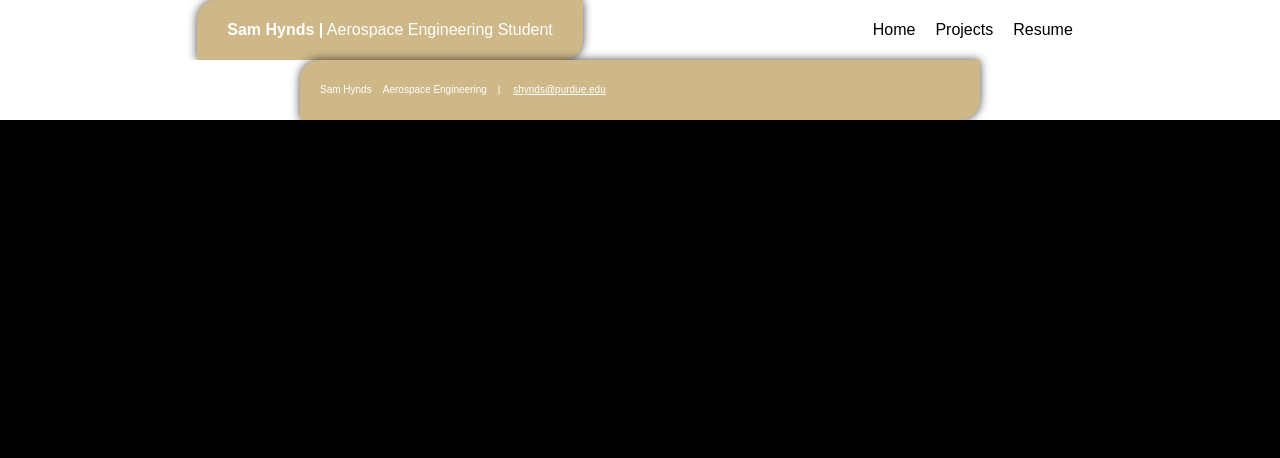
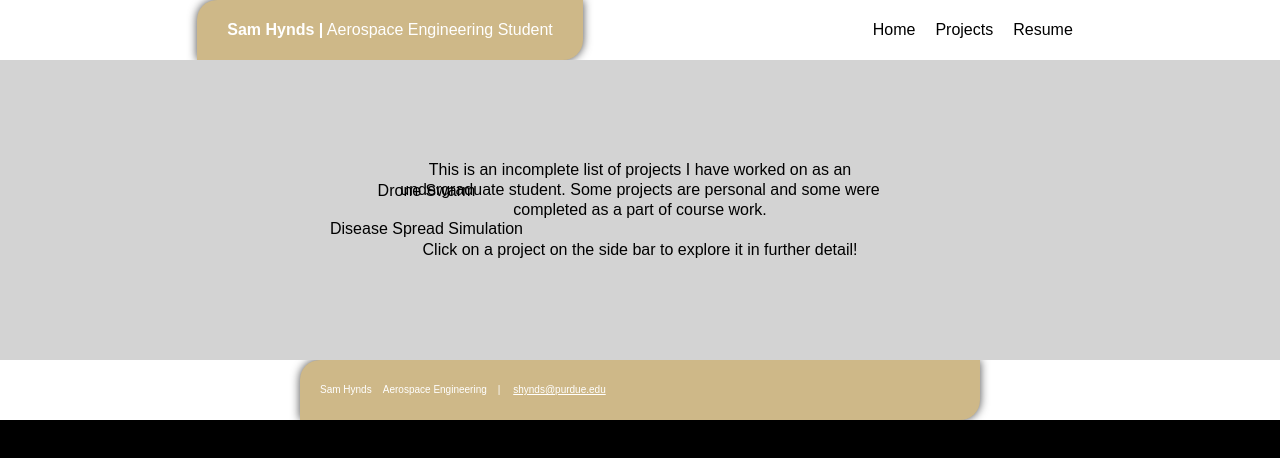
Before and after one commit to shynds765/portfolio, a plain HTML site: page projects.html in a window 1280 px wide. Drawn offline with Linux system fonts and the light colour scheme.

Commit message:
Added Projects Summary

```diff
--- /dev/null
+++ b/projects.css
@@ -0,0 +1,19 @@
+#projects {
+    display: flex;
+    flex-direction: row;
+    height: 300px;
+    background: lightgrey;
+    z-index: 1;
+}
+
+#project-list {
+    position: absolute;
+    left: 25%;
+}
+
+#projects-summary {
+    max-width: 500px;
+    position: absolute;
+    text-align: center;
+    line-height: 20px;
+}
--- a/projects.html
+++ b/projects.html
@@ -3,6 +3,7 @@
     <head>
         <title>Sam Hynds | Projects</title>
         <link rel="stylesheet" href="style.css">
+        <link rel="stylesheet" href="projects.css">
     </head>
     <body>
         <div id="header">
@@ -15,6 +16,17 @@
                 <a class="menu-link" href="index.html">Home</a>
             </div>
         </div>
+        <div class="section" id="projects">
+            <div class="vertical-menu" id="project-list">
+                <a class="menu-link">Drone Swarm</a>
+                <a class="menu-link">Disease Spread Simulation</a>
+            </div>
+            <p id="projects-summary">
+                This is an incomplete list of projects I have worked on as an undergraduate student.
+                Some projects are personal and some were completed as a part of course work.<br><br>
+                Click on a project on the side bar to explore it in further detail!
+            </p>
+        </div>
         <div id="footer">
             <div id="banner-footer" class="banner">Sam Hynds&nbsp;&nbsp;&nbsp;&nbsp;Aerospace Engineering&nbsp;&nbsp;&nbsp;&nbsp;|
                 <a href="mailto: shynds@purdue.edu" style="text-decoration: underline; color: white;">shynds@purdue.edu</a>
--- a/style.css
+++ b/style.css
@@ -56,59 +56,6 @@ body {
     width: 100%;
 }
 
-#tagline-container {
-    background-color: black;
-    height: 500px;
-}
-
-#space-pic {
-    position: absolute;
-    top: -100px;
-    left: 0px;
-    width: 100%;
-    opacity: .5;
-}
-
-#tagline {
-    font-size: 43px;
-    width: 670px;
-    line-height: 60px;
-    font-weight: 200;
-    font-family: 'Gill Sans', 'Gill Sans MT', 'Calibri', 'Trebuchet MS', sans-serif;
-    text-align: center;
-    opacity: 1;
-    z-index: 1;
-    color: white;
-}
-
-#about-me-container {
-    width: 100%;
-    height: 500px;
-    background: black;
-}
-
-#about-me {
-    font-family: 'Gill Sans', 'Gill Sans MT', 'Calibri', 'Trebuchet MS', sans-serif;
-    font-size: 21px;
-    font-weight: 100;
-    color: white;
-    width: 550px;
-    padding-right: 30px;
-}
-
-#headshot-container {
-    height: 400px;
-    width: 400px;
-    overflow: hidden;
-    position:relative;
-}
-
-#headshot {
-    position: absolute;
-    width: 100%;
-    top: -90px;
-}
-
 #banner-footer {
     font-size: 10px;
     width: 50%;
@@ -119,6 +66,12 @@ body {
     display: flex;
     flex-direction: row-reverse;
     width: 500px;
+    align-items: center;
+}
+
+.vertical-menu {
+    display: flex;
+    flex-direction: column;
     align-items: center;
 }
 
```
Also changed, not shown: home.css (added, +52 -0 lines), index.html (+2 -1 lines).
